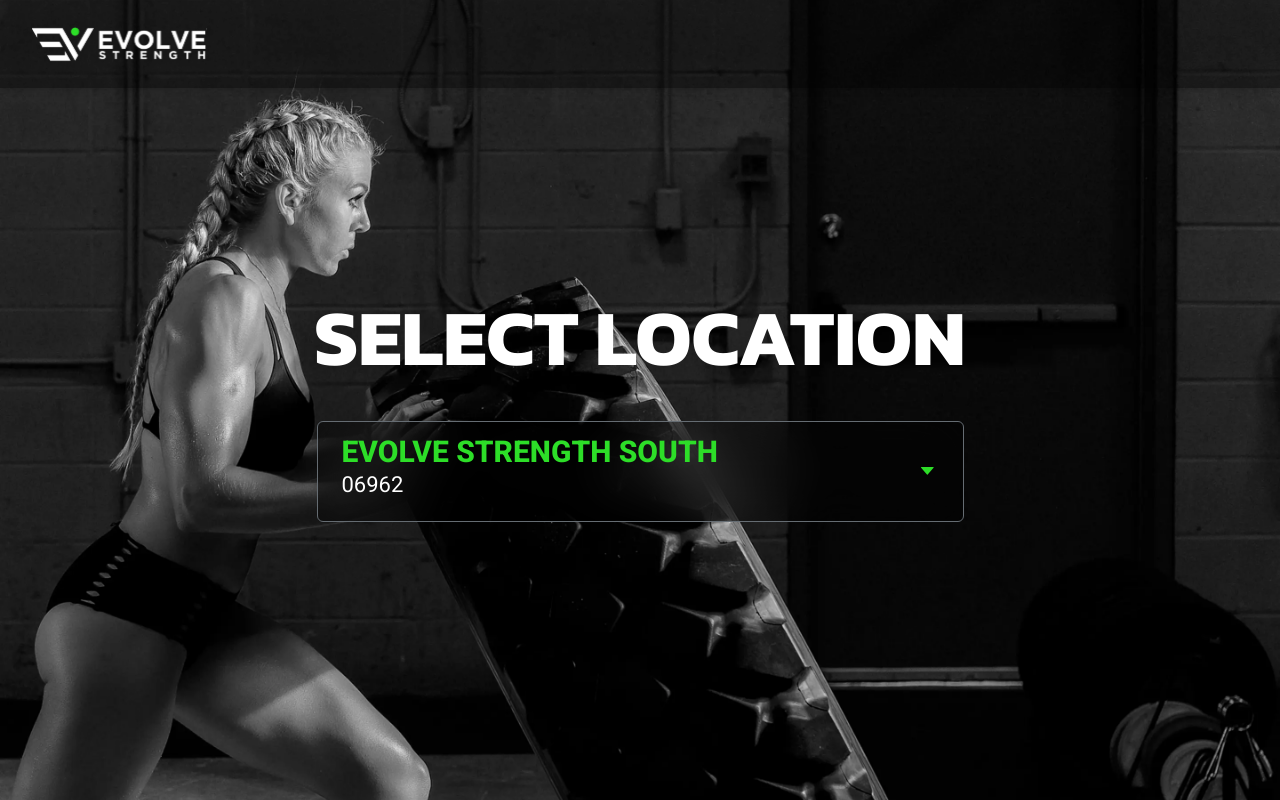
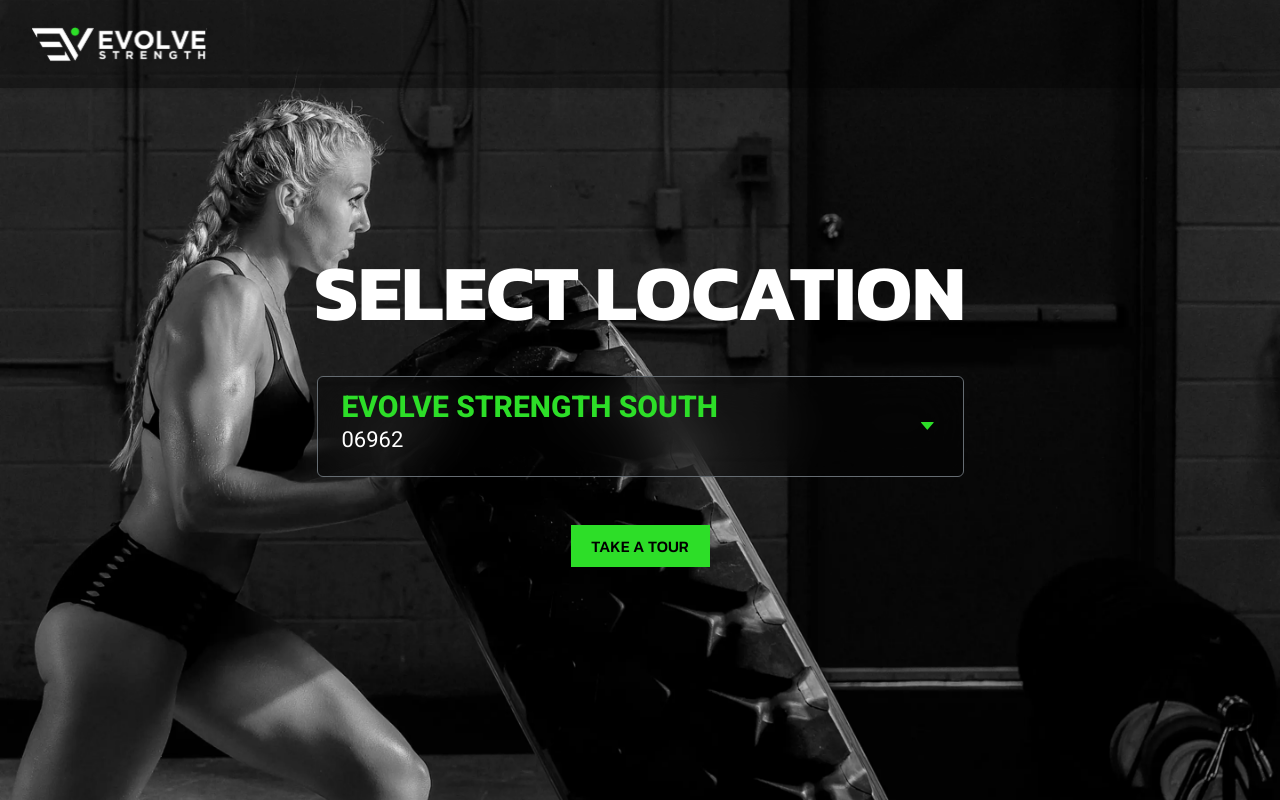
Before and after one commit to Cosmo-US-LLC/EvolveStrength, a React (Vite) app: page / in a window 1280 px wide. Built offline with nearby package versions, Linux system fonts and the light colour scheme.

Commit message:
Before noman's pull

```diff
--- a/src/App.css
+++ b/src/App.css
@@ -2,3 +2,17 @@
   margin: 0 auto;
   font-family: 'Kanit', sans-serif;
 }
+
+
+.button {
+  cursor: pointer;
+  transition: all 150ms ease-in-out;
+}
+
+.button:active {
+  transform: scale(0.95);
+}
+
+.button:hover {
+  filter: brightness(95%);
+}
--- a/src/components/Home/desktop/index.jsx
+++ b/src/components/Home/desktop/index.jsx
@@ -1,6 +1,5 @@
 import React, { useState } from "react";
 import { Listbox } from "@headlessui/react";
-import { ChevronDownIcon } from "@heroicons/react/20/solid";
 import locations from "../../../utils/locations";
 import location_bg from "../../../assets/desktop/location_bg.webp";
 import ChevronDownFilled from "../../../assets/desktop/chevron-down-filled.svg";
@@ -68,6 +67,9 @@
             </Listbox.Options>
           </div>
         </Listbox>
+        <button className="button mt-6 bg-[#2DDE28] text-black text-[16px] font-medium w-[139px] h-[42px]">
+          TAKE A TOUR
+        </button>
       </div>
     </div>
   );
```
